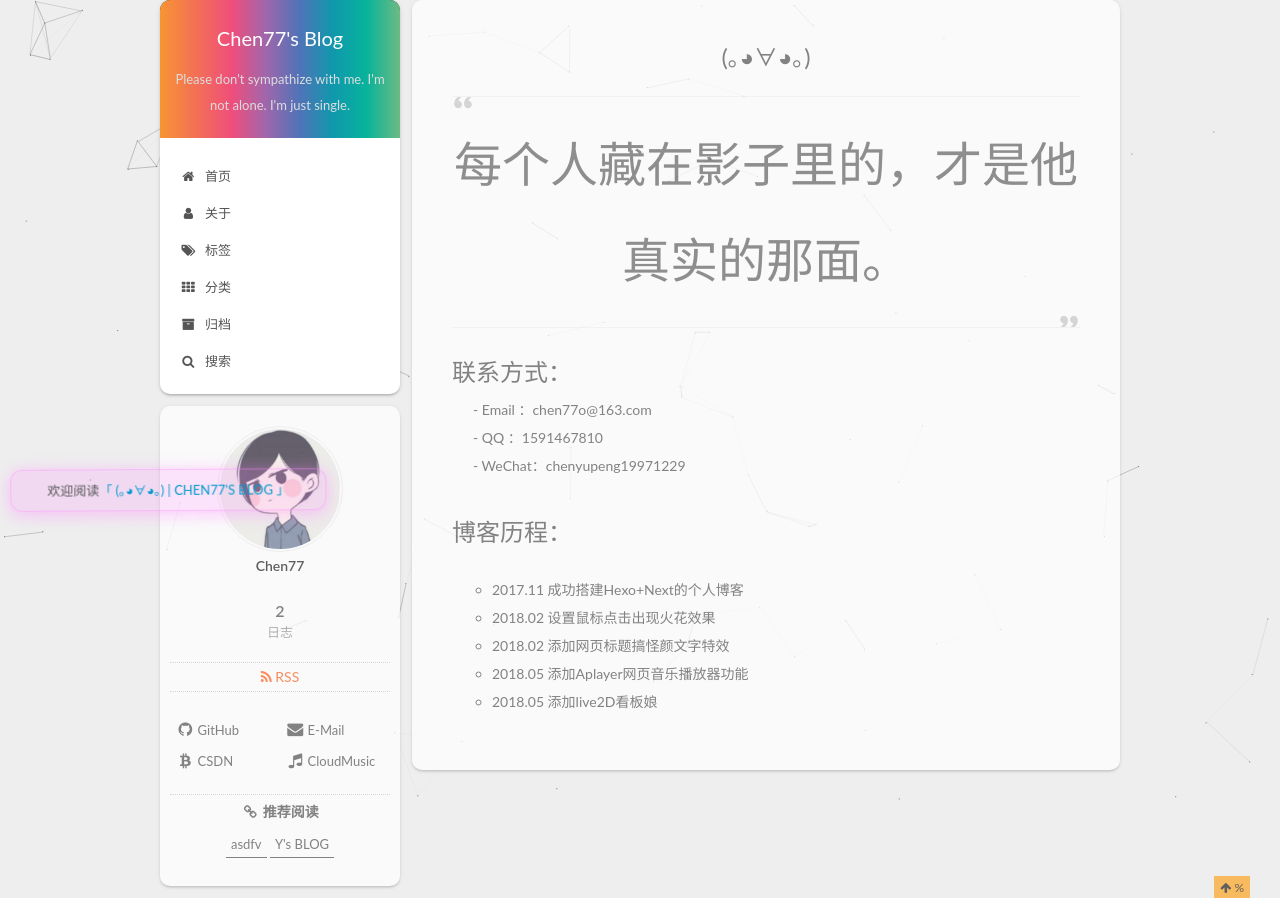
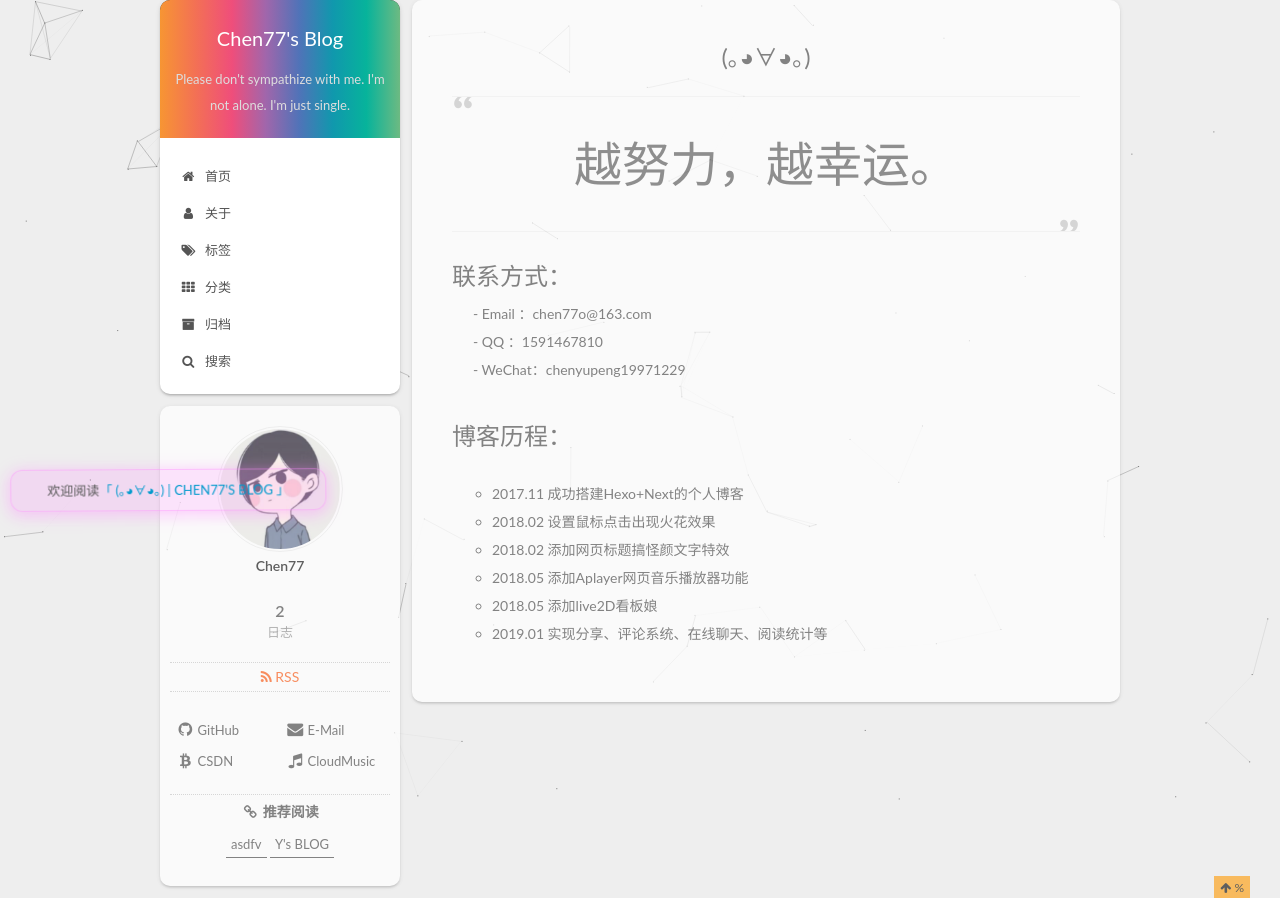
Before and after one commit to mechenjuanjuan/mechenjuanjuan.github.io, a plain HTML site: page about/index.html in a window 1280 px wide. Shown: the top 898 px of the page. Drawn offline with nearby package versions, Linux system fonts and the light colour scheme; some packages are replaced by stand-ins of ours; no server answers; animation ran at ten frames a second; a script that the page names is missing.

Commit message:
Site updated: 2019-09-02 18:18:39

```diff
--- a/about/index.html
+++ b/about/index.html
@@ -89,17 +89,17 @@
 
 
 
-<meta name="description" content="每个人藏在影子里的，才是他真实的那面。  联系方式：  &amp;ensp;&amp;ensp;&amp;ensp;- Email    ：chen77o@163.com  &amp;ensp;&amp;ensp;&amp;ensp;- QQ    ：1591467810  &amp;ensp;&amp;ensp;&amp;ensp;- WeChat：chenyupeng19971229    博客历程：      2017.11 成功搭建Hexo+Next的个人博">
+<meta name="description" content="越努力，越幸运。  联系方式：  &amp;ensp;&amp;ensp;&amp;ensp;- Email    ：chen77o@163.com  &amp;ensp;&amp;ensp;&amp;ensp;- QQ    ：1591467810  &amp;ensp;&amp;ensp;&amp;ensp;- WeChat：chenyupeng19971229    博客历程：      2017.11 成功搭建Hexo+Next的个人博客     2018.">
 <meta property="og:type" content="website">
 <meta property="og:title" content="(｡◕∀◕｡)">
 <meta property="og:url" content="http://mechenjuanjuan.github.io/about/index.html">
 <meta property="og:site_name" content="Chen77&#39;s Blog">
-<meta property="og:description" content="每个人藏在影子里的，才是他真实的那面。  联系方式：  &amp;ensp;&amp;ensp;&amp;ensp;- Email    ：chen77o@163.com  &amp;ensp;&amp;ensp;&amp;ensp;- QQ    ：1591467810  &amp;ensp;&amp;ensp;&amp;ensp;- WeChat：chenyupeng19971229    博客历程：      2017.11 成功搭建Hexo+Next的个人博">
+<meta property="og:description" content="越努力，越幸运。  联系方式：  &amp;ensp;&amp;ensp;&amp;ensp;- Email    ：chen77o@163.com  &amp;ensp;&amp;ensp;&amp;ensp;- QQ    ：1591467810  &amp;ensp;&amp;ensp;&amp;ensp;- WeChat：chenyupeng19971229    博客历程：      2017.11 成功搭建Hexo+Next的个人博客     2018.">
 <meta property="og:locale" content="zh-Hans">
-<meta property="og:updated_time" content="2019-08-21T07:28:02.673Z">
+<meta property="og:updated_time" content="2019-09-02T10:15:55.588Z">
 <meta name="twitter:card" content="summary">
 <meta name="twitter:title" content="(｡◕∀◕｡)">
-<meta name="twitter:description" content="每个人藏在影子里的，才是他真实的那面。  联系方式：  &amp;ensp;&amp;ensp;&amp;ensp;- Email    ：chen77o@163.com  &amp;ensp;&amp;ensp;&amp;ensp;- QQ    ：1591467810  &amp;ensp;&amp;ensp;&amp;ensp;- WeChat：chenyupeng19971229    博客历程：      2017.11 成功搭建Hexo+Next的个人博">
+<meta name="twitter:description" content="越努力，越幸运。  联系方式：  &amp;ensp;&amp;ensp;&amp;ensp;- Email    ：chen77o@163.com  &amp;ensp;&amp;ensp;&amp;ensp;- QQ    ：1591467810  &amp;ensp;&amp;ensp;&amp;ensp;- WeChat：chenyupeng19971229    博客历程：      2017.11 成功搭建Hexo+Next的个人博客     2018.">
 
 
 
@@ -313,7 +313,7 @@
 
 
           <blockquote class="blockquote-center">
-<font size="10">每个人藏在影子里的，才是他真实的那面。</font>
+<font size="10">越努力，越幸运。</font>
 </blockquote>
 <font size="5">联系方式：</font>
 <br>
@@ -332,6 +332,7 @@
     <li>2018.02 添加网页标题搞怪颜文字特效</li>
     <li>2018.05 添加Aplayer网页音乐播放器功能</li>
     <li>2018.05 添加live2D看板娘</li>
+    <li>2019.01 实现分享、评论系统、在线聊天、阅读统计等</li>
 </ul>
 
 
--- a/css/main.css
+++ b/css/main.css
@@ -2067,7 +2067,7 @@ img:hover {
   width: 4px;
   height: 4px;
   border-radius: 50%;
-  background: #8a6e53;
+  background: #88ffc2;
 }
 .links-of-blogroll {
   font-size: 13px;
```
Also changed, not shown: categories/index.html (+4 -1 lines).
